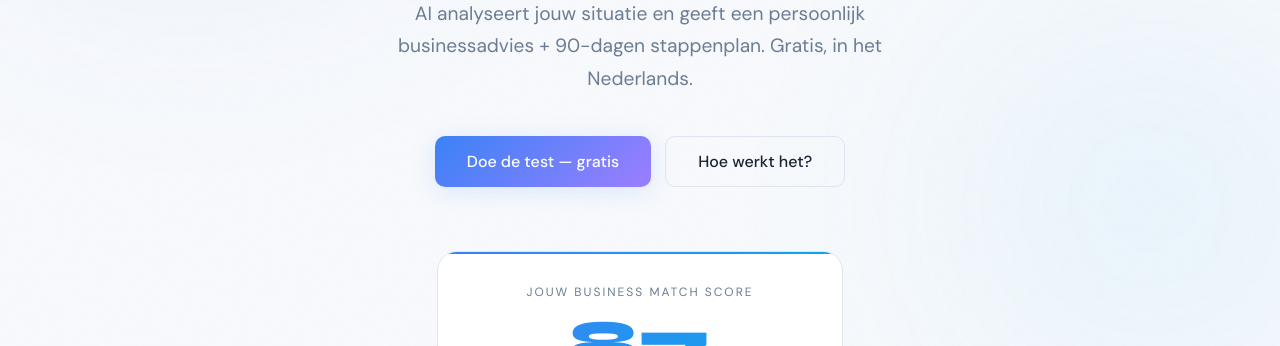
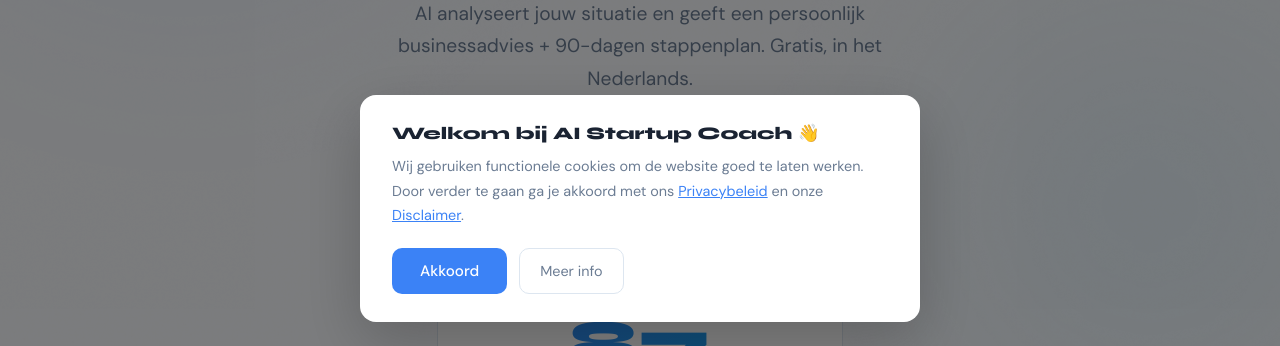
Before and after one commit to flintvanderschaaf-gif/ai-startup-coach, a plain HTML site: page index.html in a window 1280 px wide. Shown: the part 454-800 px from the top of the page. Drawn offline with Linux system fonts and the light colour scheme.

Commit message:
Update index.html

```diff
--- a/index.html
+++ b/index.html
@@ -922,5 +922,33 @@
     }
   }
 </script>
+
+<!-- PRIVACY POPUP -->
+<div id="privacy-popup" style="display:none;position:fixed;inset:0;background:rgba(0,0,0,0.5);z-index:999;display:flex;align-items:flex-end;justify-content:center;padding:24px">
+  <div style="background:#fff;border-radius:16px;padding:28px 32px;max-width:560px;width:100%;box-shadow:0 20px 60px rgba(0,0,0,0.2)">
+    <h3 style="font-family:Syne,sans-serif;font-size:1.1rem;font-weight:800;margin-bottom:10px;color:#1a2332">Welkom bij AI Startup Coach 👋</h3>
+    <p style="font-size:0.9rem;color:#6b7c93;line-height:1.7;margin-bottom:20px">
+      Wij gebruiken functionele cookies om de website goed te laten werken. Door verder te gaan ga je akkoord met ons
+      <a href="privacybeleid.html" style="color:#3b82f6">Privacybeleid</a> en onze
+      <a href="disclaimer.html" style="color:#3b82f6">Disclaimer</a>.
+    </p>
+    <div style="display:flex;gap:12px;flex-wrap:wrap">
+      <button onclick="acceptPrivacy()" style="background:#3b82f6;color:#fff;border:none;padding:12px 28px;border-radius:10px;font-family:DM Sans,sans-serif;font-size:0.95rem;font-weight:500;cursor:pointer">Akkoord</button>
+      <a href="privacybeleid.html" style="padding:12px 20px;border:1px solid #dde6f0;border-radius:10px;font-size:0.9rem;color:#6b7c93;text-decoration:none;line-height:1.4">Meer info</a>
+    </div>
+  </div>
+</div>
+
+<script>
+  function acceptPrivacy() {
+    localStorage.setItem('privacy_accepted', '1');
+    document.getElementById('privacy-popup').style.display = 'none';
+  }
+  window.addEventListener('load', function() {
+    if (!localStorage.getItem('privacy_accepted')) {
+      document.getElementById('privacy-popup').style.display = 'flex';
+    }
+  });
+</script>
 </body>
 </html>
```
